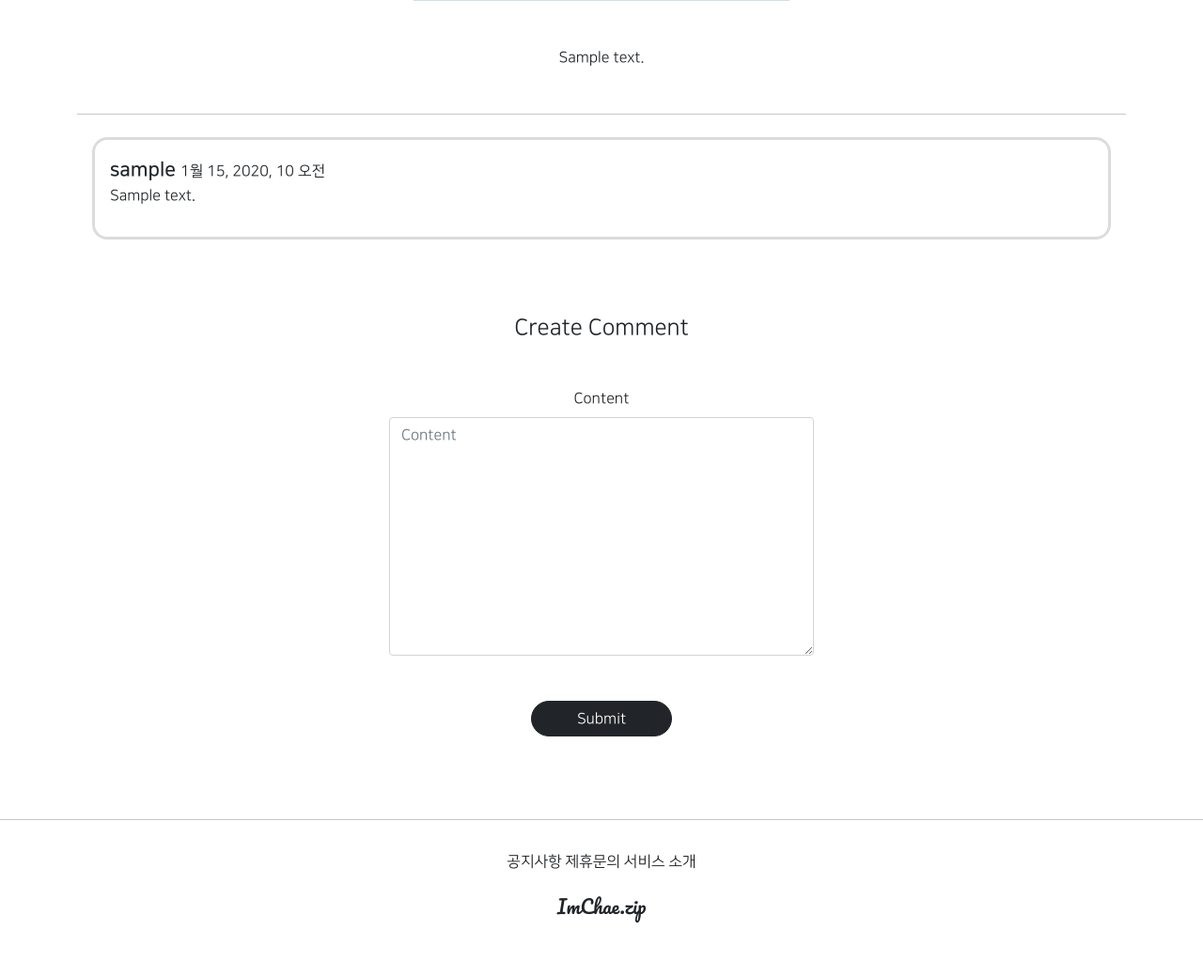
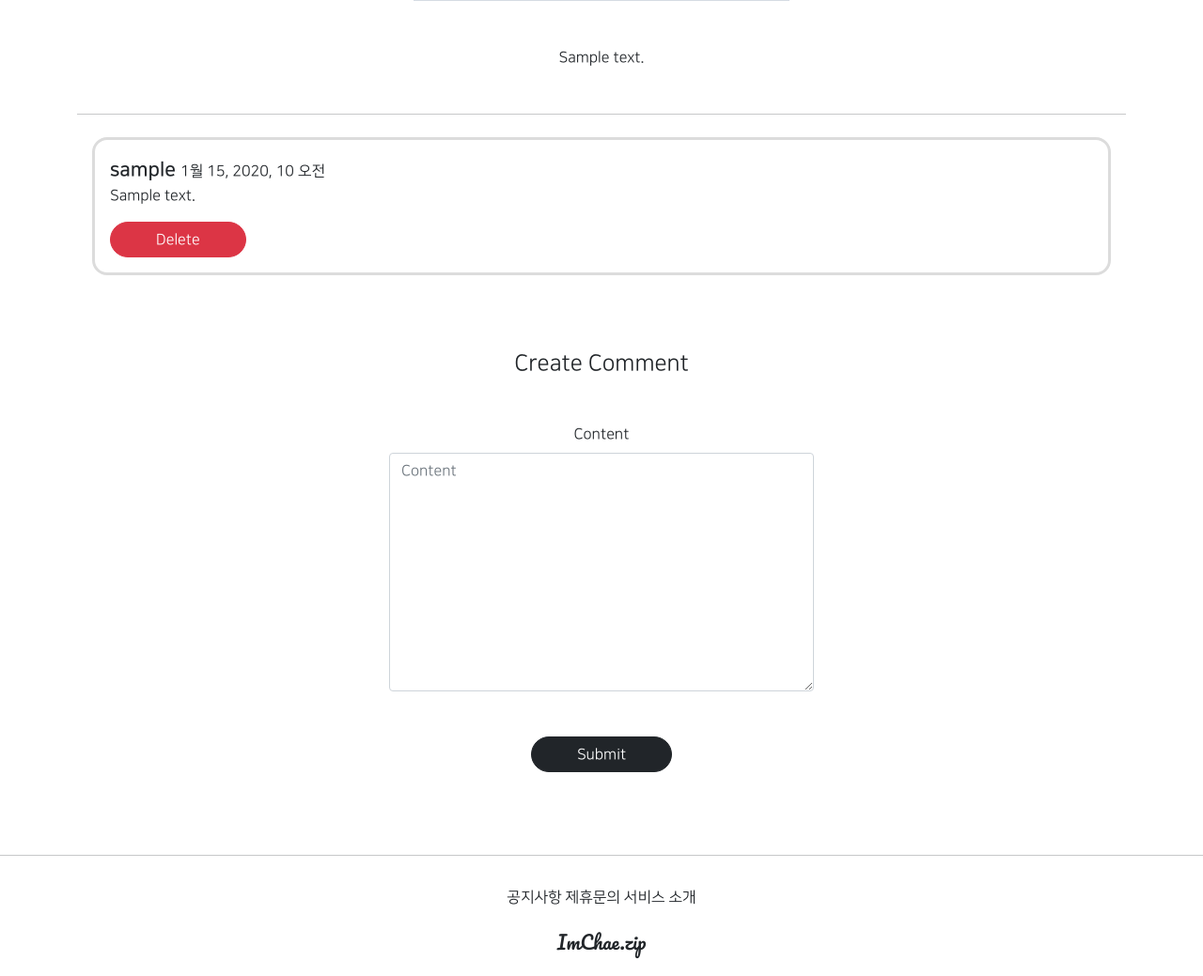
Before and after one commit to chaejinims2/gis_4ban_1, a Django app: page /articles/detail/1 in a window 1280 px wide. Shown: the part 666-1705 px from the top of the page at 94% size. Before the commit the page ends 1648 px from the top, so only its background shows below. Run offline with Django 3.2, Linux system fonts and the light colour scheme; a user stored in the database is signed in; tables that the repository leaves empty hold one stand-in row (values such as "Sample post"); grey boxes marked "Sample" are stand-in pictures; parts of the project's set-up code (start-up, migrations or seed data) failed here and were passed over; some libraries are stand-ins or nearby versions.

Commit message:
8/11 4ban class commit 3

```diff
--- a/articleapp/templates/articleapp/detail.html
+++ b/articleapp/templates/articleapp/detail.html
@@ -55,6 +55,14 @@
                             {{ comment.content }}
                         </p>
                     </div>
+                    {% if comment.writer == user %}
+                    <div>
+                        <a href="{% url 'commentapp:delete' pk=comment.pk %}"
+                            class="btn btn-danger rounded-pill px-5">
+                            Delete
+                        </a>
+                    </div>
+                    {% endif%}
                 </div>
 
             {%  endfor %}
```
